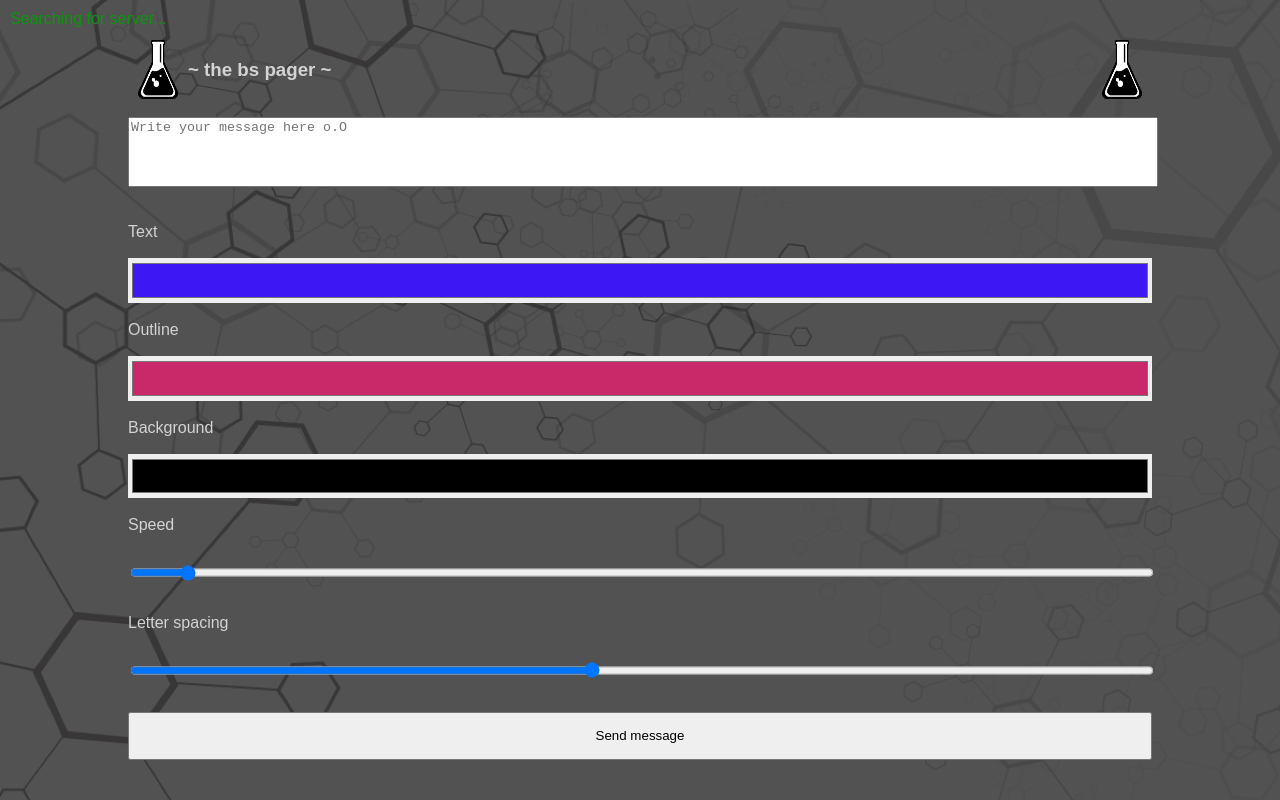
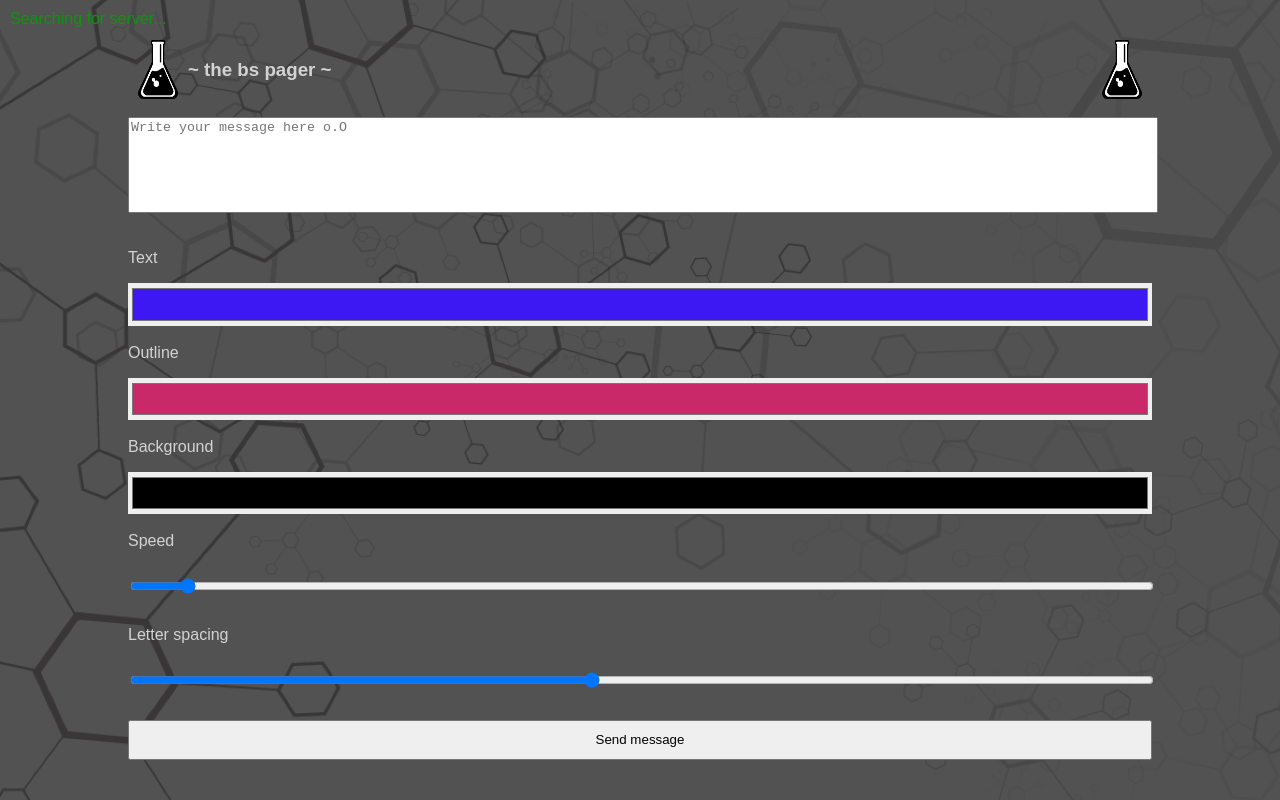
Before and after one commit to jpmc3630/blazing-marquee, a React (Create React App) app in the folder client/: page / in a window 1280 px wide. Built offline with nearby package versions, Linux system fonts and the light colour scheme.

Commit message:
flex feckery

```diff
--- a/client/src/App.css
+++ b/client/src/App.css
@@ -25,9 +25,7 @@
 
 
 .synthToolButton {
-  flex-shrink: 0;
-  flex: 2;
-  height: 4rem;
+  min-height: 40px;
   align-items: 'center';
   background-color: 'lightgray';
   color: 'black';
@@ -86,9 +84,8 @@
 
 
 .text-input {
-  flex-shrink: 0;
+  min-height: 50px;
   resize: none;
-  flex: 3;
   width: 100%;
   align-items: 'center';
 }
```
